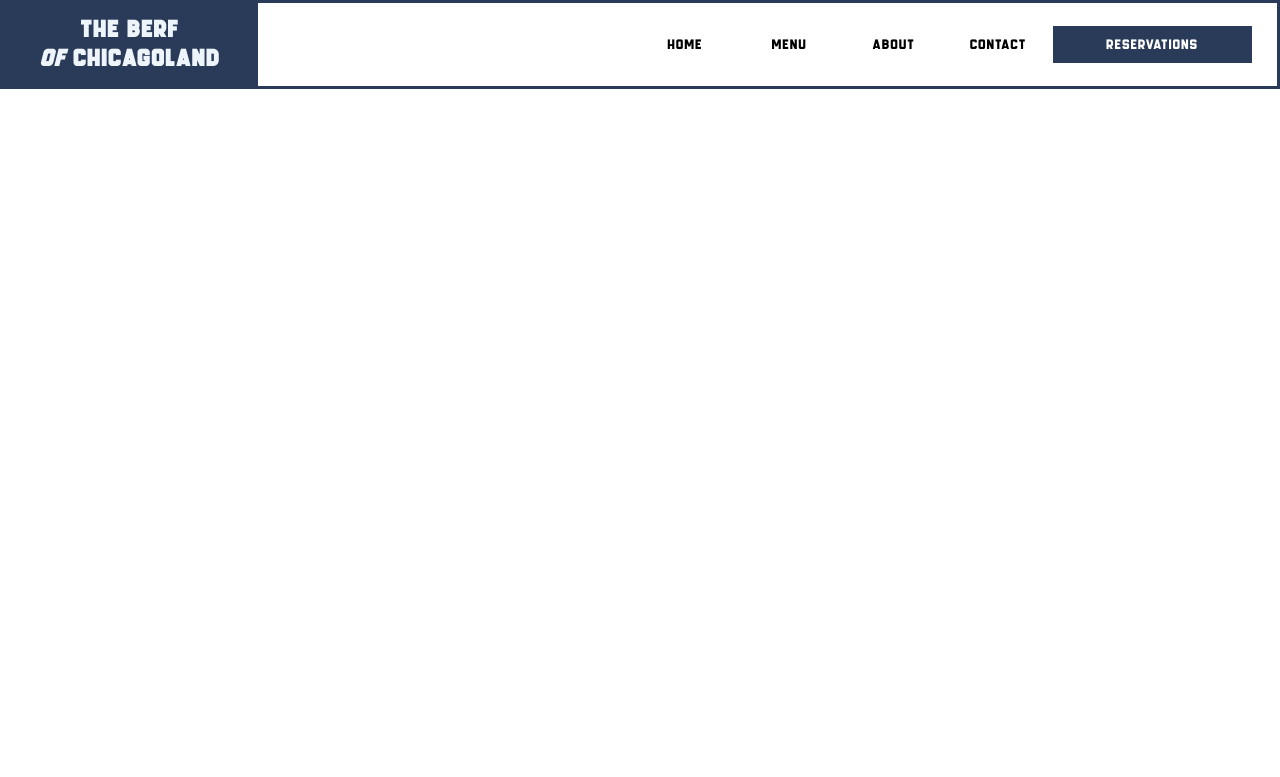
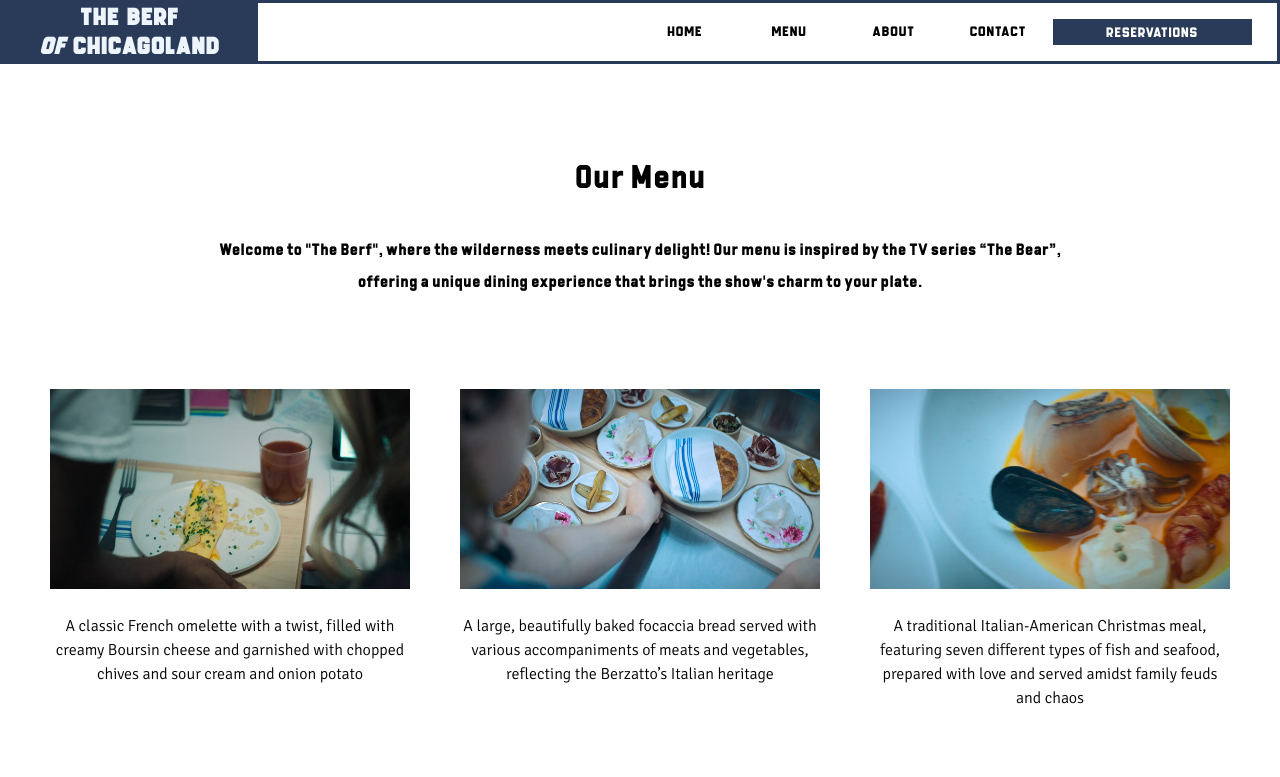
Before and after one commit to gavinv-m/9-project-restaurant-page, a website built with webpack: page dist/index.html in a window 1280 px wide. Both pictures are taken after a click on the button "Menu". Shown: the top 777 px of the page. Built offline with nearby package versions, Linux system fonts and the light colour scheme.

Commit message:
Generate menu tab

```diff
--- a/src/index.js
+++ b/src/index.js
@@ -1,4 +1,5 @@
 import './style.css';
+import menu from './menu.js';
 
 
 function createEventListener() {
@@ -19,6 +20,11 @@ function createEventListener() {
 
 
 function updateScreen(tabName = 'home') {
+
+    const functionObject = {
+
+        'menu': menu
+    };
 
     const content = document.getElementById('content');
 
@@ -51,6 +57,9 @@ function updateScreen(tabName = 'home') {
 
     else {
 
+        let functionToCall = functionObject[tabName];
+        let divToAppend =  functionToCall();
+        content.appendChild(divToAppend);
     }
 }
 
--- a/src/menu.js
+++ b/src/menu.js
@@ -0,0 +1,182 @@
+const omelette =  () => {
+
+    const omeletteContainer = document.createElement('div');
+
+    const omeletteImage = document.createElement('img');
+    omeletteImage.setAttribute('src', '../src/assets/images/the-bear-omelette.jpg');
+    omeletteImage.setAttribute('alt', 'Two people having a meal with omelette and juice');
+
+    const omeletteParagraph = document.createElement('p');
+    omeletteParagraph.textContent = `A classic French omelette with a twist,
+                                    filled with creamy Boursin cheese and garnished
+                                    with chopped chives and sour cream and onion potato`;
+
+
+    omeletteContainer.appendChild(omeletteImage);
+    omeletteContainer.appendChild(omeletteParagraph);
+
+    return omeletteContainer;
+};
+
+
+const focaccia =  () => {
+
+    const focacciaContainer = document.createElement('div');
+
+    const focacciaImage = document.createElement('img');
+    focacciaImage.setAttribute('src', '../src/assets/images/focaccia-the-bear.jpeg');
+    focacciaImage.setAttribute('alt', 'Person holding tray with focaccia and other dishes');
+
+    const focacciaParagraph = document.createElement('p');
+    focacciaParagraph.textContent = `A large, beautifully baked focaccia bread served with
+                                    various accompaniments of meats and vegetables,
+                                    reflecting the Berzatto’s Italian heritage`;
+
+    focacciaContainer.appendChild(focacciaImage);
+    focacciaContainer.appendChild(focacciaParagraph);
+
+    return focacciaContainer;
+};
+
+
+const sevenFishes = () => {
+
+    const sevenFishesContainer = document.createElement('div');
+
+    const sevenFishesImage = document.createElement('img');
+    sevenFishesImage.setAttribute('src', '../src/assets/images/the-bear-seven-fishes.jpg');
+    sevenFishesImage.setAttribute('alt', 'Plate with seafood items in yellow-orange sauce');
+
+
+    const sevenFishesParagraph = document.createElement('p');
+    sevenFishesParagraph.textContent = ` A traditional Italian-American Christmas meal,
+                                         featuring seven different types of fish and seafood,
+                                         prepared with love and served amidst family feuds
+                                         and chaos`;
+
+    sevenFishesContainer.appendChild(sevenFishesImage);
+    sevenFishesContainer.appendChild(sevenFishesParagraph);
+
+    return sevenFishesContainer;
+};
+
+
+const bucatini =  () => {
+
+    const bucatiniContainer = document.createElement('div');
+
+    const bucatiniImage = document.createElement('img');
+    bucatiniImage.setAttribute('src', '../src/assets/images/bucatini.jpg');
+    bucatiniImage.setAttribute('alt', 'Close-up of pasta with cream sauce and cheese');
+
+    const bucatiniParagraph = document.createElement('p');
+    bucatiniParagraph.textContent = `A thick spaghetti with a thin hole in the middle,
+                                      served in a cream sauce, potentially with meat or seafood`;
+
+
+    bucatiniContainer.appendChild(bucatiniImage);
+    bucatiniContainer.appendChild(bucatiniParagraph);
+
+    return bucatiniContainer;
+
+
+};
+
+
+
+const cherryDonut = () => {
+
+    const cherryDonutContainer = document.createElement('div');
+
+    const cherryDonutImage = document.createElement('img');
+    cherryDonutImage.setAttribute('src', '../src/assets/images/the-bear-cherry-donut.jpg');
+    cherryDonutImage.setAttribute('alt', 'Small bowl with fried food item on metal tray');
+
+    const cherryDonutParagraph = document.createElement('p');
+    cherryDonutParagraph.textContent = `A deconstructed version of the cherry donut that
+                                        Marcus was perfecting in the first season,
+                                        a symbol of his diligence and passion.`;
+
+    cherryDonutContainer.appendChild(cherryDonutImage);
+    cherryDonutContainer.appendChild(cherryDonutParagraph);
+
+    return cherryDonutContainer;
+};
+
+
+const chocolateCake = () => {
+
+    const chocolateCakeContainer = document.createElement('div');
+
+    const chocolateCakeImage = document.createElement('img');
+    chocolateCakeImage.setAttribute('src', '../src/assets/images/chocolate-cake.jpg');
+    chocolateCakeImage.setAttribute('alt', 'Person serving slice of chocolate cake onto plate');
+
+    const chocolateCakeParagraph = document.createElement('p');
+    chocolateCakeParagraph.textContent = `A layered chocolate cake that has become an
+                                          object of admiration, featuring an airy chocolate
+                                          mousse filling, cocoa-forward frosting, and moist
+                                          layers of rich and fudgy chocolate cake`;
+
+    chocolateCakeContainer.appendChild(chocolateCakeImage);
+    chocolateCakeContainer.appendChild(chocolateCakeParagraph);
+
+    return chocolateCakeContainer;
+
+};
+
+function images() {
+
+     const menuContainer = document.createElement('div');
+     menuContainer.classList.add('menu-container');
+
+     menuContainer.appendChild(omelette());
+     menuContainer.appendChild(focaccia());
+     menuContainer.appendChild(sevenFishes());
+     menuContainer.appendChild(bucatini());
+     menuContainer.appendChild(cherryDonut());
+     menuContainer.appendChild(chocolateCake());
+
+     let children = menuContainer.children;
+     let numberOfChildren = children.length;
+
+     for (let i = 0; i < numberOfChildren; i++) {
+
+        children[i].classList.add('menu-item');
+     }
+
+     return menuContainer;
+
+
+}
+
+
+export default function() {
+
+    const descriptionContainer = document.createElement('div');
+    descriptionContainer.classList.add('our-menu');
+
+    const heading = document.createElement('h1');
+    heading.textContent = 'Our Menu';
+    descriptionContainer.appendChild(heading);
+
+    const paragraph = document.createElement('p');
+    paragraph.innerHTML = `Welcome to "The Berf", where
+                            the wilderness meets culinary delight!
+                            Our menu is inspired by the TV series
+                            “The Bear”,
+                            <br> <div style='text-align:center;'> offering a unique dining
+                            experience that brings the show's charm to your plate.</div>`;
+
+    descriptionContainer.appendChild(paragraph);
+
+    const menuItemsContainer = images();
+
+    const packageToExport = document.createElement('div');
+    packageToExport.classList.add('menu-section');
+    packageToExport.appendChild(descriptionContainer);
+    packageToExport.appendChild(menuItemsContainer);
+
+    return packageToExport;
+
+}
--- a/src/style.css
+++ b/src/style.css
@@ -28,23 +28,6 @@
 }
 
 
-#content > img {
-
-    height: 85%;
-    position: absolute;
-    width: 93%;
-}
-
-
-#content > div {
-    background-color: #ffffff;
-    height: 40%;
-    position: absolute;
-    top: 60%;
-    width: 40%;
-}
-
-
 @font-face {
     font-family: Groches;
     src:
@@ -69,11 +52,26 @@
 }
 
 
+@font-face {
+    font-family: "Signika Light";
+    src: url(assets/fonts/signika-light-webfont.woff2),
+        url(assets/fonts/signika-light-webfont.woff);
+}
+
+
 header {
     border: 3px solid #293b59;
     display: grid;
     grid-template-columns: 1fr 4fr;
     grid-template-rows: 1fr;
+}
+
+
+img[src='../src/assets/images/omelette.jpg'] {
+
+    height: 85%;
+    position: absolute;
+    width: 93%;
 }
 
 
@@ -96,6 +94,48 @@
 }
 
 
+.menu-container {
+
+    height: 75%;
+    width: 100%;
+
+    /* Descendants: */
+    column-gap: 50px;
+    display: grid;
+    grid-template-columns: repeat(auto-fit, minmax(300px, 1fr));
+    row-gap: 70px;
+}
+
+
+.menu-item {
+
+    display: flex;
+    flex-direction: column;
+    gap: 25px;
+}
+
+
+.menu-item > img {
+
+    height: 200px;
+    width: 100%
+}
+
+
+.menu-item > p {
+
+    font-family: "Signika Light";
+    line-height: 1.5rem;
+    text-align: center;
+}
+
+
+.menu-section {
+    height: 100%;
+    width: 100%;
+}
+
+
 nav {
     align-items: center;
     display: flex;
@@ -115,6 +155,31 @@
 }
 
 
+.our-menu {
+
+    height: 25%;
+    margin-bottom: 50px;
+    width: 100%;
+
+    /* Descendants: */
+    align-items: center;
+    display: flex;
+    flex-direction: column;
+    font-family: "Manifest Heavy";
+
+    gap: 40px;
+    justify-content: center;
+
+}
+
+
+.our-menu > p {
+
+    height: 25%;
+    line-height: 2rem;
+}
+
+
 nav > button:last-child {
     background-color: #293b59;
     color: #ffffff;
@@ -127,14 +192,19 @@
     color: #293b59;
     font-size: 4rem;
     font-family: "Manifest Heavy";
-
 }
 
 
 .welcome-section {
+    background-color: #ffffff;
+    height: 40%;
+    position: absolute;
+    top: 60%;
+    width: 40%;
+
+    /* Descendants */
     align-items: center;
     display: grid;
-
     grid-template-columns: 1fr;
     grid-template-rows: repeat(2, 1fr);
     justify-items: center;
```
Also changed, not shown: dist/69e90c168ec01360d930.woff2 (added), dist/b2d7dfc4a5a890beed00.woff (added), dist/index.html, dist/main.js, src/assets/fonts/signika-light-webfont.woff (added), src/assets/fonts/signika-light-webfont.woff2 (added), src/assets/images/bucatini.jpg (added), src/assets/images/chocolate-cake.jpg (added), src/assets/images/focaccia-the-bear.jpeg (added), src/assets/images/the-bear-cherry-donut.jpg (added), src/assets/images/the-bear-omelette.jpg (added), src/assets/images/the-bear-seven-fishes.jpg (added).
